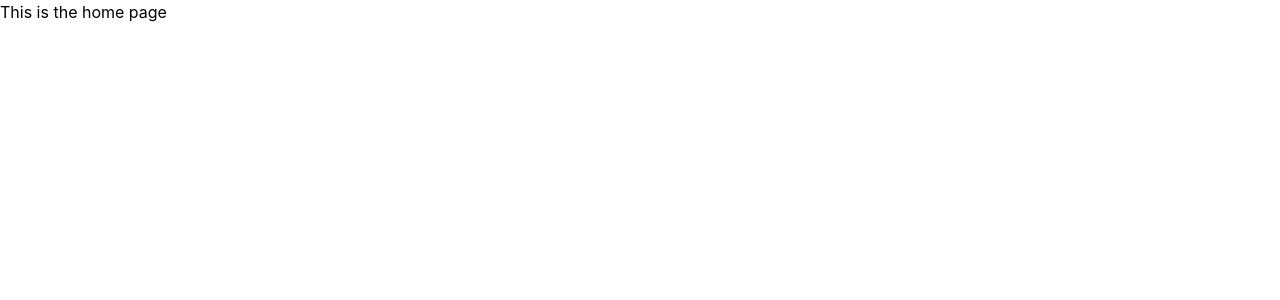
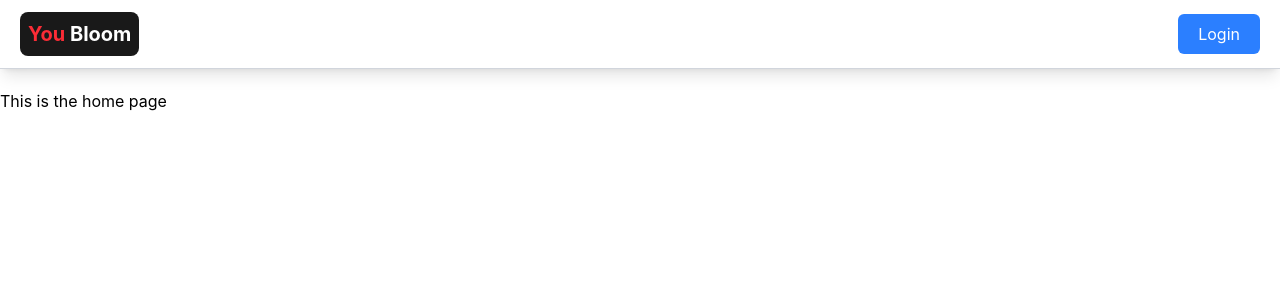
Before and after one commit to jony378892/youbloom, a React (Vite) app: page / in a window 1280 px wide. Shown: the top 300 px of the page. Built offline with nearby package versions, Linux system fonts and the light colour scheme.

Commit message:
Modified the router.js file by adding rootlayout

```diff
--- a/src/Layouts/RootLayout.jsx
+++ b/src/Layouts/RootLayout.jsx
@@ -1,8 +1,10 @@
 import { Outlet } from "react-router";
+import Navbar from "../components/Navbar";
 
 export default function RootLayout() {
   return (
-    <div>
+    <div className="flex flex-col gap-5">
+      <Navbar />
       <Outlet />
     </div>
   );
--- a/src/main.jsx
+++ b/src/main.jsx
@@ -6,7 +6,5 @@ import { router } from "./routes/router";
 import RootLayout from "./Layouts/RootLayout";
 
 createRoot(document.getElementById("root")).render(
-  <RouterProvider router={router}>
-    <RootLayout />
-  </RouterProvider>,
+  <RouterProvider router={router}></RouterProvider>,
 );
--- a/src/routes/router.js
+++ b/src/routes/router.js
@@ -2,10 +2,15 @@ import { createBrowserRouter } from "react-router";
 import Home from "../pages/Home";
 import Login from "../pages/Login";
 import PostDetail from "../pages/PostDetail";
+import RootLayout from "../Layouts/RootLayout";
 
 export const router = createBrowserRouter([
   {
     path: "/",
+    Component: RootLayout,
+    children: [
+      {
+        index: true,
         Component: Home,
       },
       {
@@ -16,4 +21,6 @@ export const router = createBrowserRouter([
         path: "/post-detail/:id",
         Component: PostDetail,
       },
+    ],
+  },
 ]);
```
Lines whose indentation alone changed are shown as unchanged.
